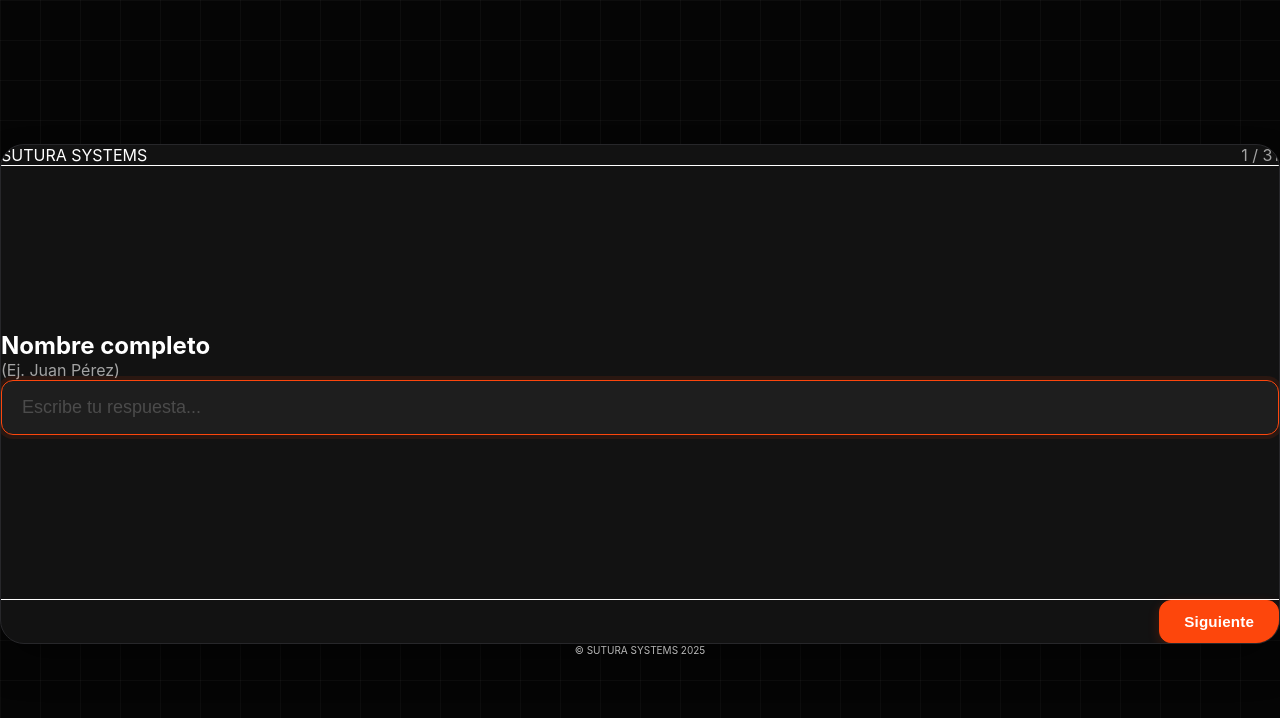
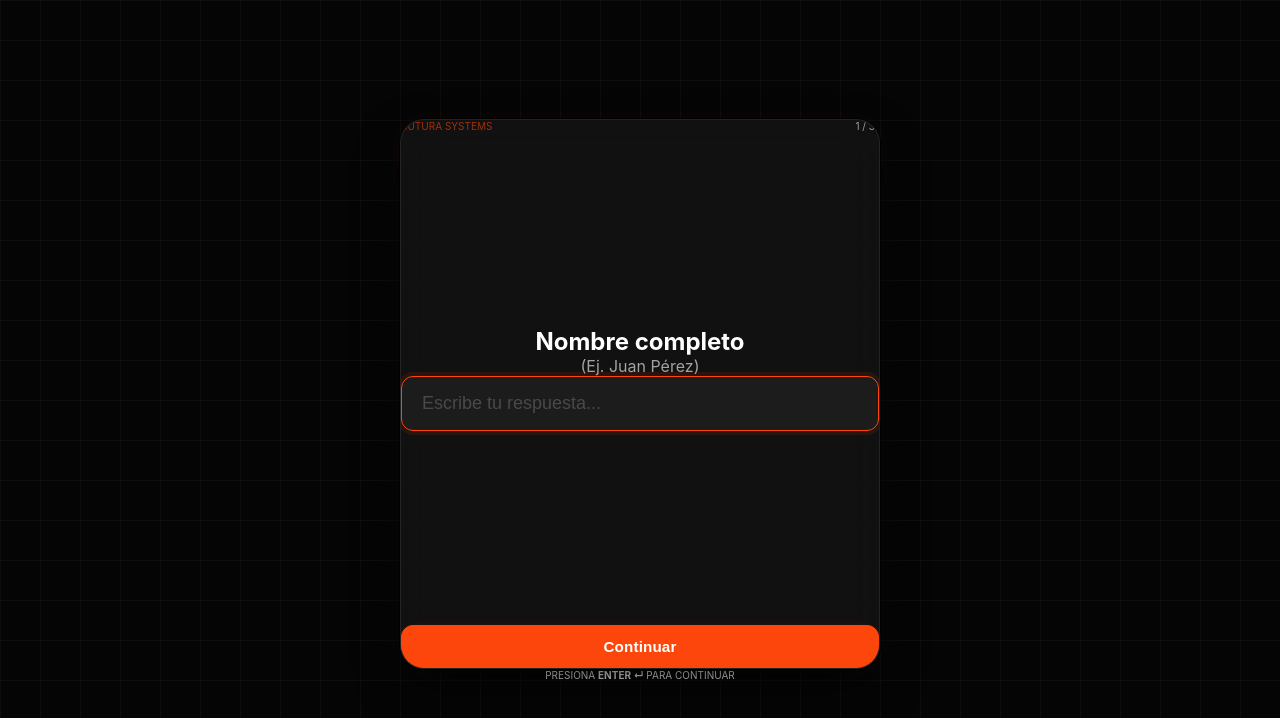
Before and after one commit to lavidadeuncreativx/lavidadeuncreativo, a Next.js app: page /formulario-marca-personal in a window 1280 px wide. Both pictures are taken after a click on the button "Iniciar Diagnóstico". Shown: the top 718 px of the page. Built offline with nearby package versions, Linux system fonts and the light colour scheme.

Commit message:
style: Compact Card Layout (Max-width 480px, Centered, Stacked Buttons, Glass effect)

```diff
--- a/app/components/Typeform.tsx
+++ b/app/components/Typeform.tsx
@@ -106,24 +106,32 @@ export default function Typeform() {
     }
 
     return (
-        <div className="w-full min-h-screen flex flex-col items-center justify-center p-4 md:p-6" ref={containerRef}>
+        <div className="w-full min-h-screen flex flex-col items-center justify-center p-4 relative" ref={containerRef}>
 
-            {/* Main Form Card */}
-            <div className="form-card w-full max-w-2xl min-h-[500px] flex flex-col p-6 md:p-10 relative">
+            {/* Main Form Card - Compact & Centered */}
+            <div className="form-card w-full max-w-[480px] min-h-[550px] flex flex-col relative z-10">
 
-                {/* Header: Logo & Progress */}
-                <div className="flex items-center justify-between mb-10 pb-6 border-b border-white/5">
-                    <div className="flex items-center gap-2">
-                        <div className="w-3 h-3 rounded-full bg-[var(--primary)] shadow-[0_0_10px_var(--primary)]"></div>
-                        <span className="font-bold tracking-wider uppercase text-xs text-white/90">Sutura Systems</span>
-                    </div>
-                    <div className="text-xs font-mono text-[var(--text-muted)] bg-white/5 px-2 py-1 rounded">
-                        {currentIndex + 1} / {questions.length}
-                    </div>
+                {/* Progress Line (Top of card) */}
+                <div className="w-full h-1 bg-white/5">
+                    <div
+                        className="h-full bg-[var(--primary)] transition-all duration-500 ease-out shadow-[0_0_10px_var(--primary)]"
+                        style={{ width: `${progress}%` }}
+                    />
                 </div>
 
-                {/* Content Area */}
-                <div className="flex-1 flex flex-col justify-center relative z-10">
+                {/* Card Content */}
+                <div className="flex-1 flex flex-col p-8 md:p-10">
+
+                    {/* Header: Step */}
+                    <div className="flex justify-between items-center mb-8 opacity-60">
+                        <span className="font-bold tracking-widest uppercase text-[10px] text-[var(--primary)]">
+                            Sutura Systems
+                        </span>
+                        <span className="text-[10px] font-mono bg-white/5 px-2 py-1 rounded">
+                            {currentIndex + 1} / {questions.length}
+                        </span>
+                    </div>
+
                     <AnimatePresence mode="popLayout" custom={direction}>
                         <motion.div
                             key={currentIndex}
@@ -133,19 +141,19 @@ export default function Typeform() {
                             animate="center"
                             exit="exit"
                             transition={{ duration: 0.3, ease: "easeOut" }}
-                            className="w-full"
+                            className="w-full flex-1 flex flex-col justify-center"
                         >
-                            <h2 className="text-2xl md:text-3xl font-bold mb-4 leading-snug text-white">
+                            <h2 className="text-2xl font-bold mb-3 leading-tight text-white text-center">
                                 {currentQuestion.text}
                             </h2>
 
                             {currentQuestion.description && (
-                                <p className="text-base text-[var(--text-muted)] leading-relaxed mb-8">
+                                <p className="text-sm text-[var(--text-muted)] leading-relaxed mb-8 text-center px-4">
                                     {currentQuestion.description}
                                 </p>
                             )}
 
-                            <div className="mt-6 mb-2">
+                            <div className="mt-4 mb-6">
                                 {currentQuestion.type === 'text' && (
                                     <TextInput
                                         value={answers[currentQuestion.apiField] || ''}
@@ -177,43 +185,35 @@ export default function Typeform() {
                             </div>
                         </motion.div>
                     </AnimatePresence>
-                </div>
 
-                {/* Footer / Navigation */}
-                <div className="flex items-center justify-between mt-10 pt-6 border-t border-white/5">
+                    {/* Footer: Stacked Buttons */}
+                    <div className="mt-auto pt-6 flex flex-col gap-3">
+                        <button
+                            onClick={nextQuestion}
+                            className="btn btn-primary w-full py-4 text-base"
+                        >
+                            {currentIndex === questions.length - 1 ? (isSubmitting ? 'Enviando...' : 'Finalizar') : 'Continuar'}
+                        </button>
+
+                        <div className="h-8 flex items-center justify-center">
+                            {currentIndex > 0 && (
                                 <button
                                     onClick={prevQuestion}
-                        disabled={currentIndex === 0}
-                        className={`btn btn-secondary text-sm px-6 ${currentIndex === 0 ? 'opacity-0 pointer-events-none' : 'opacity-100'}`}
+                                    className="text-xs text-white/40 hover:text-white transition-colors uppercase tracking-wider font-medium px-4 py-2"
                                 >
-                        Atrás
+                                    Volver
                                 </button>
-
-                    <div className="flex items-center gap-4">
-                        <span className="hidden md:block text-[10px] text-[var(--text-muted)] uppercase tracking-wider">
-                            Enter ↵
-                        </span>
-                        <button
-                            onClick={nextQuestion}
-                            className="btn btn-primary text-sm px-8"
-                        >
-                            {currentIndex === questions.length - 1 ? (isSubmitting ? 'Enviando...' : 'Finalizar') : 'Siguiente'}
-                        </button>
+                            )}
                         </div>
                     </div>
 
-                {/* Progress Bar (Bottom of card) */}
-                <div className="absolute bottom-0 left-0 w-full h-1 bg-white/5">
-                    <div
-                        className="h-full bg-[var(--primary)] transition-all duration-300"
-                        style={{ width: `${progress}%` }}
-                    />
-                </div>
                 </div>
 
-            {/* Copyright / Footer outside card */}
-            <div className="mt-8 text-[10px] text-white/20 uppercase tracking-widest">
-                © Sutura Systems 2025
+            </div>
+
+            {/* Footer outside */}
+            <div className="mt-6 text-[10px] text-white/10 uppercase tracking-widest text-center">
+                Presiona <strong>Enter ↵</strong> para continuar
             </div>
 
         </div>
--- a/app/globals.css
+++ b/app/globals.css
@@ -35,10 +35,19 @@ body {
 
 /* --- Container / Card Styles --- */
 .form-card {
-  background: var(--card-bg);
-  border: 1px solid var(--border-color);
+  background: rgba(20, 20, 20, 0.8);
+  /* Slight transparency */
+  backdrop-filter: blur(20px);
+  /* Glass effect */
+  border: 1px solid rgba(255, 255, 255, 0.08);
   border-radius: 24px;
-  box-shadow: 0 20px 40px -10px rgba(0, 0, 0, 0.5);
+  box-shadow:
+    0 0 0 1px rgba(0, 0, 0, 1),
+    /* Inner black ring */
+    0 20px 50px -10px rgba(0, 0, 0, 0.8),
+    /* Deep shadow */
+    0 0 20px rgba(253, 70, 12, 0.05);
+  /* Subtle glow */
   overflow: hidden;
   position: relative;
   transition: transform 0.3s ease;
```
Lines whose indentation alone changed are shown as unchanged.
